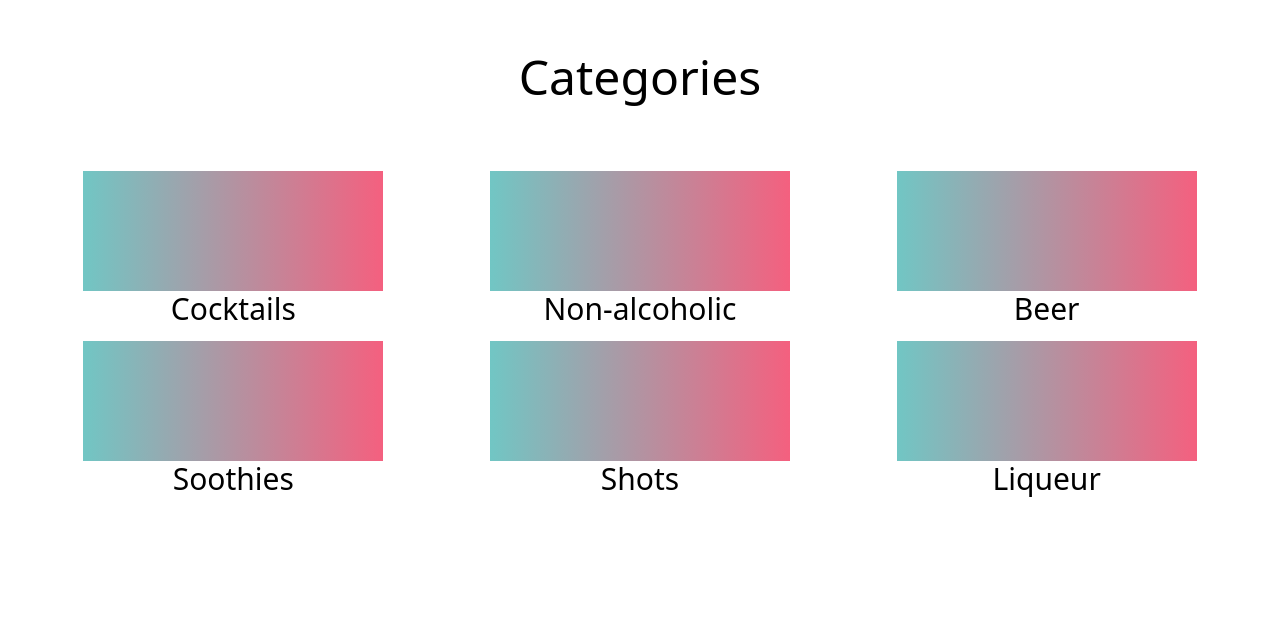
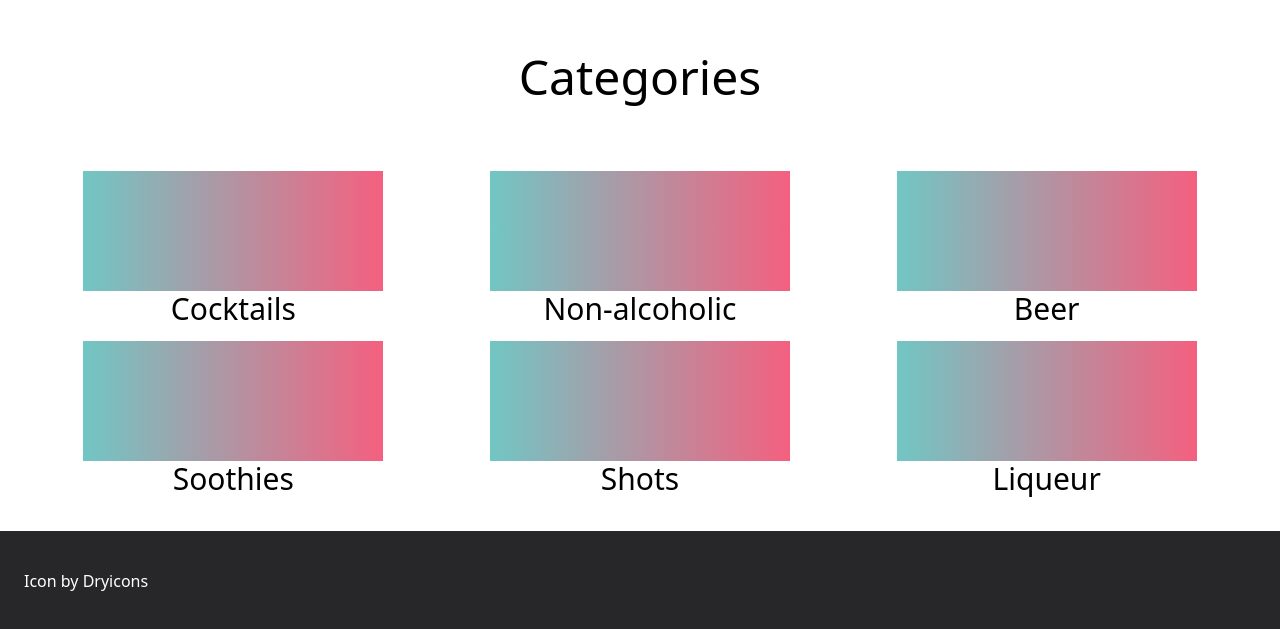
Before and after one commit to KarlGilden/CocktailBar, a React (Create React App) app: page / in a window 1280 px wide. Shown: the part 1297-1926 px from the top of the page. Built offline with nearby package versions, Linux system fonts and the light colour scheme; no server answers.

Commit message:
update colors config and change color name in footer

```diff
--- a/src/components/Footer/Footer.tsx
+++ b/src/components/Footer/Footer.tsx
@@ -2,7 +2,7 @@ import React from 'react'
 
 const Footer = () => {
   return (
-    <div className='w-[100%] h-[100px] p-6 flex items-center bg-zinc-800'>
+    <div className='w-[100%] h-[100px] p-6 flex items-center bg-dark'>
         <a className='text-white' href='https://dryicons.com/free-icons/cocktail'> Icon by Dryicons </a>
     </div>
   )
--- a/tailwind.config.js
+++ b/tailwind.config.js
@@ -15,7 +15,8 @@ module.exports = {
       primary: '#71C6C4',
       secondary: '#f4607f',
       black: '#000',
-      white: '#fff'
+      white: '#fff',
+      dark: '#27272a'
     }
   },
   plugins: [],
```
